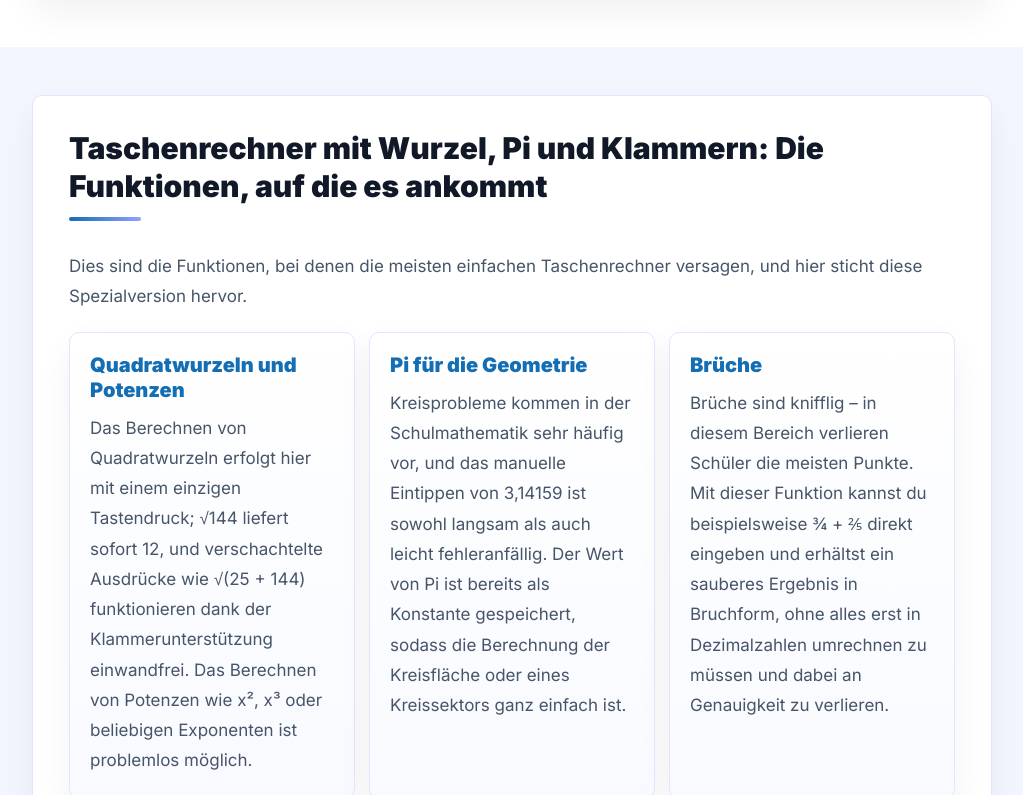
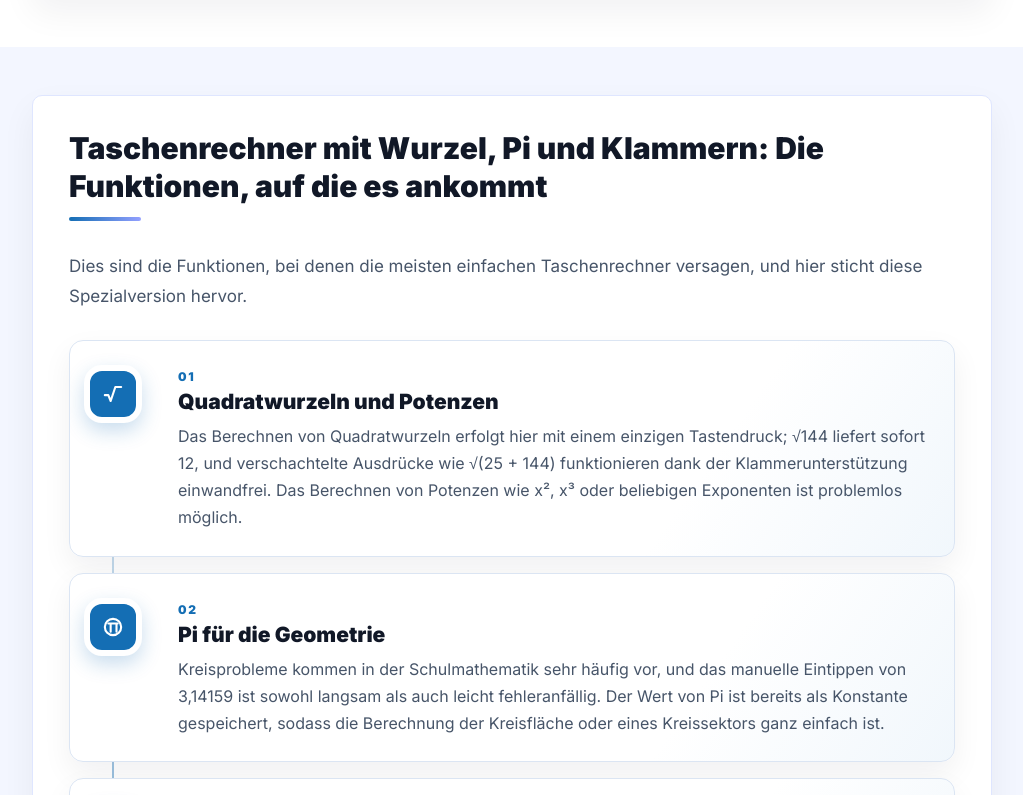
Before and after one commit to matherechnersde-glitch/Matherechnerr, a Next.js app: page / in a window 1280 px wide. Shown: the part 2005-2800 px from the top of the page, without its empty margins (128-1151 px from the left). Built offline with nearby package versions, Linux system fonts and the light colour scheme.

Commit message:
Improve homepage features and legal page SEO

```diff
--- a/app/globals.css
+++ b/app/globals.css
@@ -218,6 +218,88 @@ p {
   color: var(--blue);
   font-size: 20px;
   font-weight: 900;
+}
+
+.feature-card-list {
+  position: relative;
+  display: grid;
+  gap: 16px;
+  margin: 28px 0 18px;
+  padding: 0;
+  list-style: none;
+}
+
+.feature-card-list::before {
+  content: "";
+  position: absolute;
+  top: 52px;
+  bottom: 52px;
+  left: 43px;
+  width: 2px;
+  background: linear-gradient(180deg, rgba(20, 110, 180, 0.12), rgba(20, 110, 180, 0.48), rgba(20, 110, 180, 0.12));
+}
+
+.feature-card {
+  position: relative;
+  display: grid;
+  grid-template-columns: 86px minmax(0, 1fr);
+  gap: 22px;
+  align-items: start;
+  padding: 24px 28px 8px 0;
+  overflow: hidden;
+  border: 1px solid #dbe5f3;
+  border-radius: 14px;
+  background: linear-gradient(125deg, #fff 0%, #fff 70%, #f1f7fc 100%);
+  box-shadow: 0 12px 30px rgba(15, 23, 42, 0.06);
+  transition: transform 180ms ease, border-color 180ms ease, box-shadow 180ms ease;
+}
+
+.feature-card:hover {
+  transform: translateY(-2px);
+  border-color: rgba(20, 110, 180, 0.35);
+  box-shadow: 0 18px 36px rgba(20, 110, 180, 0.1);
+}
+
+.feature-card-icon {
+  position: relative;
+  z-index: 1;
+  display: grid;
+  width: 58px;
+  height: 58px;
+  margin-left: 14px;
+  place-items: center;
+  border: 6px solid #fff;
+  border-radius: 18px;
+  background: var(--blue);
+  color: #fff;
+  box-shadow: 0 8px 20px rgba(20, 110, 180, 0.23);
+}
+
+.feature-card-icon svg {
+  width: 28px;
+  height: 28px;
+}
+
+.feature-card-number {
+  display: inline-block;
+  margin-bottom: 5px;
+  color: var(--blue);
+  font-size: 12px;
+  font-weight: 900;
+  letter-spacing: 0.14em;
+}
+
+.feature-card h3 {
+  margin-bottom: 8px;
+  color: var(--text);
+  font-size: 21px;
+  font-weight: 900;
+}
+
+.feature-card p {
+  margin-bottom: 16px;
+  font-size: 16px;
+  line-height: 1.7;
 }
 
 .faq-list {
@@ -1271,6 +1353,44 @@ p {
     font-size: clamp(20px, 5.5vw, 26px);
   }
 
+  .feature-card-list {
+    gap: 12px;
+    margin-top: 22px;
+  }
+
+  .feature-card-list::before {
+    left: 29px;
+  }
+
+  .feature-card {
+    grid-template-columns: 58px minmax(0, 1fr);
+    gap: 12px;
+    padding: 18px 14px 4px 0;
+    border-radius: 12px;
+  }
+
+  .feature-card-icon {
+    width: 46px;
+    height: 46px;
+    margin-left: 6px;
+    border-width: 5px;
+    border-radius: 14px;
+  }
+
+  .feature-card-icon svg {
+    width: 23px;
+    height: 23px;
+  }
+
+  .feature-card h3 {
+    font-size: 18px;
+  }
+
+  .feature-card p {
+    font-size: 15px;
+    line-height: 1.62;
+  }
+
   /* Calculator */
   .mc-root {
     height: auto;
--- a/app/impressum/page.tsx
+++ b/app/impressum/page.tsx
@@ -4,9 +4,10 @@ import { content } from '@/content/de';
 
 export const metadata: Metadata = {
   title: content.pages.impressum.title,
-  description: 'Impressum von Matherechner gemäß § 5 TMG – rechtliche Angaben zum Betreiber des kostenlosen Online-Taschenrechners matherechnerr.de.',
+  description: 'Impressum von Matherechner gemäß § 5 TMG – rechtliche Angaben zum Betreiber des kostenlosen Online-Taschenrechners matherechners.de.',
   alternates: { canonical: '/impressum/' },
   openGraph: { url: '/impressum/' },
+  robots: { index: true, follow: true },
 };
 
 export default function ImpressumPage() {
--- a/app/kontakt/page.tsx
+++ b/app/kontakt/page.tsx
@@ -6,11 +6,11 @@ import { content } from '@/content/de';
 
 export const metadata: Metadata = {
   title: content.pages.kontakt.title,
-  description: 'Kontakt mit dem Matherechner-Team aufnehmen – für Feedback, Fehlermeldungen oder Fragen. Wir antworten in der Regel innerhalb von 1–3 Werktagen.',
+  description: 'Kontaktieren Sie das Matherechner-Team bei Fragen, Feedback oder technischen Problemen. Wir helfen Ihnen schnell und unkompliziert weiter.',
   alternates: { canonical: '/kontakt/' },
   openGraph: {
     url: '/kontakt/',
-    description: 'Kontakt mit dem Matherechner-Team aufnehmen – für Feedback, Fehlermeldungen oder Fragen.',
+    description: 'Kontaktieren Sie das Matherechner-Team bei Fragen, Feedback oder technischen Problemen. Wir helfen Ihnen schnell und unkompliziert weiter.',
   },
 };
 
--- a/app/layout.tsx
+++ b/app/layout.tsx
@@ -67,8 +67,8 @@ const orgSchema = {
       '@type': 'WebSite',
       name: site.name,
       url: site.url,
-      datePublished: '2026-07-25',
-      dateModified: '2026-07-25',
+      datePublished: '2026-08-03T01:32:25+05:00',
+      dateModified: '2026-08-03T01:32:25+05:00',
     },
   ],
 };
--- a/app/page.tsx
+++ b/app/page.tsx
@@ -24,8 +24,8 @@ const webAppSchema = {
   applicationCategory: 'UtilityApplication',
   operatingSystem: 'Any',
   offers: { '@type': 'Offer', price: '0', priceCurrency: 'EUR' },
-  datePublished: '2026-07-25',
-  dateModified: '2026-07-25',
+  datePublished: '2026-08-03T01:32:25+05:00',
+  dateModified: '2026-08-03T01:32:25+05:00',
 };
 
 const faqSchema = {
@@ -82,7 +82,7 @@ export default function HomePage() {
         {/* Taschenrechner mit Wurzel, Pi und Klammern */}
         <ContentSection soft={sectionFunctions.soft} h2={sectionFunctions.h2}>
           <p>{sectionFunctions.intro}</p>
-          <HighlightGrid items={sectionFunctions.subsections} />
+          <HighlightGrid items={sectionFunctions.subsections} variant="features" />
         </ContentSection>
 
         {/* Wer profitiert */}
--- a/app/sitemap.ts
+++ b/app/sitemap.ts
@@ -10,6 +10,6 @@ export default function sitemap(): MetadataRoute.Sitemap {
     { url: `${BASE}/kontakt/`,     lastModified: new Date(), changeFrequency: 'yearly',  priority: 0.6 },
     { url: `${BASE}/impressum/`,   lastModified: new Date(), changeFrequency: 'yearly',  priority: 0.3 },
     { url: `${BASE}/datenschutz/`, lastModified: new Date(), changeFrequency: 'yearly',  priority: 0.3 },
-    { url: `${BASE}/agb/`,         lastModified: new Date(), changeFrequency: 'yearly',  priority: 0.3 },
+    { url: `${BASE}/nutzungsbedingungen/`,         lastModified: new Date(), changeFrequency: 'yearly',  priority: 0.3 },
   ];
 }
--- a/components/HighlightGrid.tsx
+++ b/components/HighlightGrid.tsx
@@ -2,9 +2,39 @@ import { HighlightItem } from '@/content/de';
 
 interface Props {
   items: HighlightItem[];
+  variant?: 'default' | 'features';
 }
 
-export default function HighlightGrid({ items }: Props) {
+const featureIcons = [
+  <path key="root" d="M5 13h3l2 5 4-12h5" />,
+  <><circle key="circle" cx="12" cy="12" r="7" /><path key="pi" d="M8 9h8M10 9v7m5-7v7" /></>,
+  <><path key="fraction" d="m8 17 8-10M7 8h.01M17 16h.01" /><path key="line" d="M6 12h12" /></>,
+  <path key="wave" d="M4 12c2.5-6 5.5-6 8 0s5.5 6 8 0" />,
+  <><path key="percent" d="m7 17 10-10" /><circle key="top" cx="8" cy="8" r="2" /><circle key="bottom" cx="16" cy="16" r="2" /></>,
+];
+
+export default function HighlightGrid({ items, variant = 'default' }: Props) {
+  if (variant === 'features') {
+    return (
+      <ol className="feature-card-list">
+        {items.map((item, index) => (
+          <li key={item.h3} className="feature-card">
+            <div className="feature-card-icon" aria-hidden="true">
+              <svg viewBox="0 0 24 24" fill="none" stroke="currentColor" strokeWidth="1.8" strokeLinecap="round" strokeLinejoin="round">
+                {featureIcons[index]}
+              </svg>
+            </div>
+            <div className="feature-card-copy">
+              <span className="feature-card-number">{String(index + 1).padStart(2, '0')}</span>
+              <h3>{item.h3}</h3>
+              <p>{item.p}</p>
+            </div>
+          </li>
+        ))}
+      </ol>
+    );
+  }
+
   return (
     <div className="highlight-grid">
       {items.map((item) => (
--- a/content/de.ts
+++ b/content/de.ts
@@ -11,7 +11,7 @@ export interface HighlightItem {
 export const content = {
   site: {
     name: 'Matherechner',
-    url: 'https://matherechnerr.de',
+    url: 'https://matherechners.de',
     title: 'Matherechner Kostenloser wissenschaftlicher Taschenrechner',
     description:
       'Probieren Sie Matherechner aus – ein kostenloses Online-Tool, mit dem Sie komplexe Aufgaben mühelos lösen können.',
@@ -29,7 +29,7 @@ export const content = {
   },
 
   hero: {
-    h1: 'Matherechner – kostenlos online',
+    h1: 'Matherechner kostenlos online',
     intro: [
       'Stellen Sie sich vor, Sie lösen gerade eine komplexe Mathe-Hausaufgabe, aber der Taschenrechner Ihres Smartphones beherrscht nur die Grundrechenarten Addition, Subtraktion, Multiplikation und Division – mehr nicht. Matherechner wurde genau für dieses Problem entwickelt und bietet nicht nur Standardfunktionen, sondern auch erweiterte Funktionen wie trigonometrische Funktionen, Potenzen und Prozentrechnungen.',
       'Matherechner ist ein kostenloser Online-wissenschaftlicher Taschenrechner, der fast alles bewältigt, was ein normaler Taschenrechner nicht kann. Er funktioniert direkt in Ihrem Browser auf jedem Smartphone, Tablet oder Laptop – ganz ohne Download, Registrierung und kostenlos. Sie müssen keinen Taschenrechner oder eine App für alltägliche Rechenaufgaben kaufen, denn diese Seite ist kostenlos, läuft in Ihrem Browser und erfordert keinerlei Installation.',
@@ -171,12 +171,12 @@ export const content = {
       links: [
         { label: 'Impressum', href: '/impressum/' },
         { label: 'Datenschutzerklärung', href: '/datenschutz/' },
-        { label: 'AGB', href: '/agb/' },
+        { label: 'Nutzungsbedingungen', href: '/nutzungsbedingungen/' },
         { label: 'FAQ', href: '/#faq' },
       ],
     },
     bottomLinks: [
-      { label: 'AGB', href: '/agb/' },
+      { label: 'Nutzungsbedingungen', href: '/nutzungsbedingungen/' },
       { label: 'Datenschutzerklärung', href: '/datenschutz/' },
     ],
     copyright: '©2026 Matherechner. Alle Rechte vorbehalten.',
@@ -188,7 +188,7 @@ export const content = {
       h1: 'Impressum',
     },
     datenschutz: {
-      title: 'Datenschutzerklärung',
+      title: 'Datenschutz beim Online-Taschenrechner',
       h1: 'Datenschutzerklärung',
     },
     agb: {
@@ -200,7 +200,7 @@ export const content = {
       h1: 'Über uns',
     },
     kontakt: {
-      title: 'Kontakt – Matherechner',
+      title: 'Kontakt und Support',
       h1: 'Kontakt',
     },
     notFound: {
```
Also changed, not shown: app/agb/page.tsx (+5 -4 lines), app/datenschutz/page.tsx (+8 -4 lines), app/nutzungsbedingungen/page.tsx (added, +16 -0 lines).
